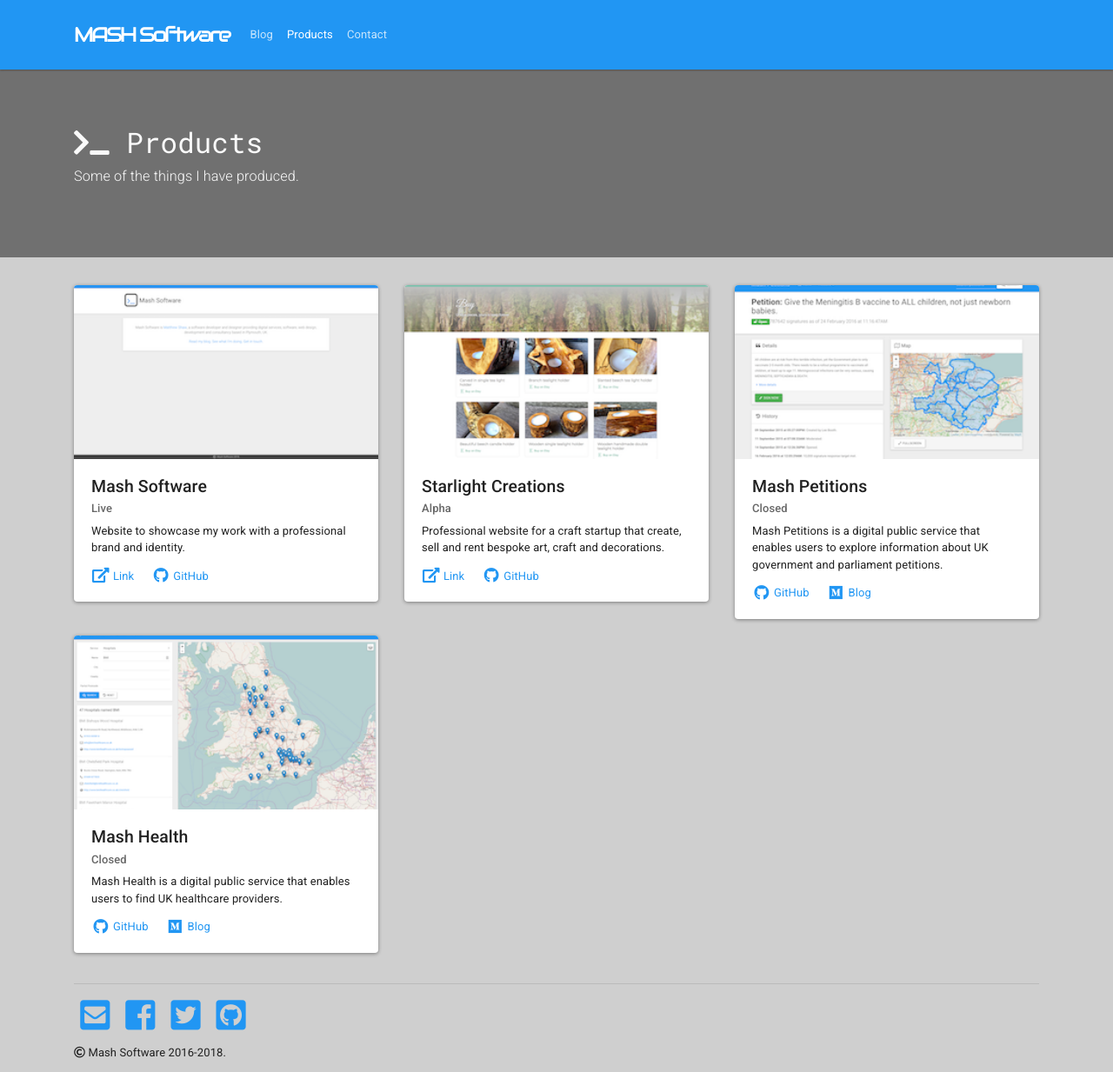
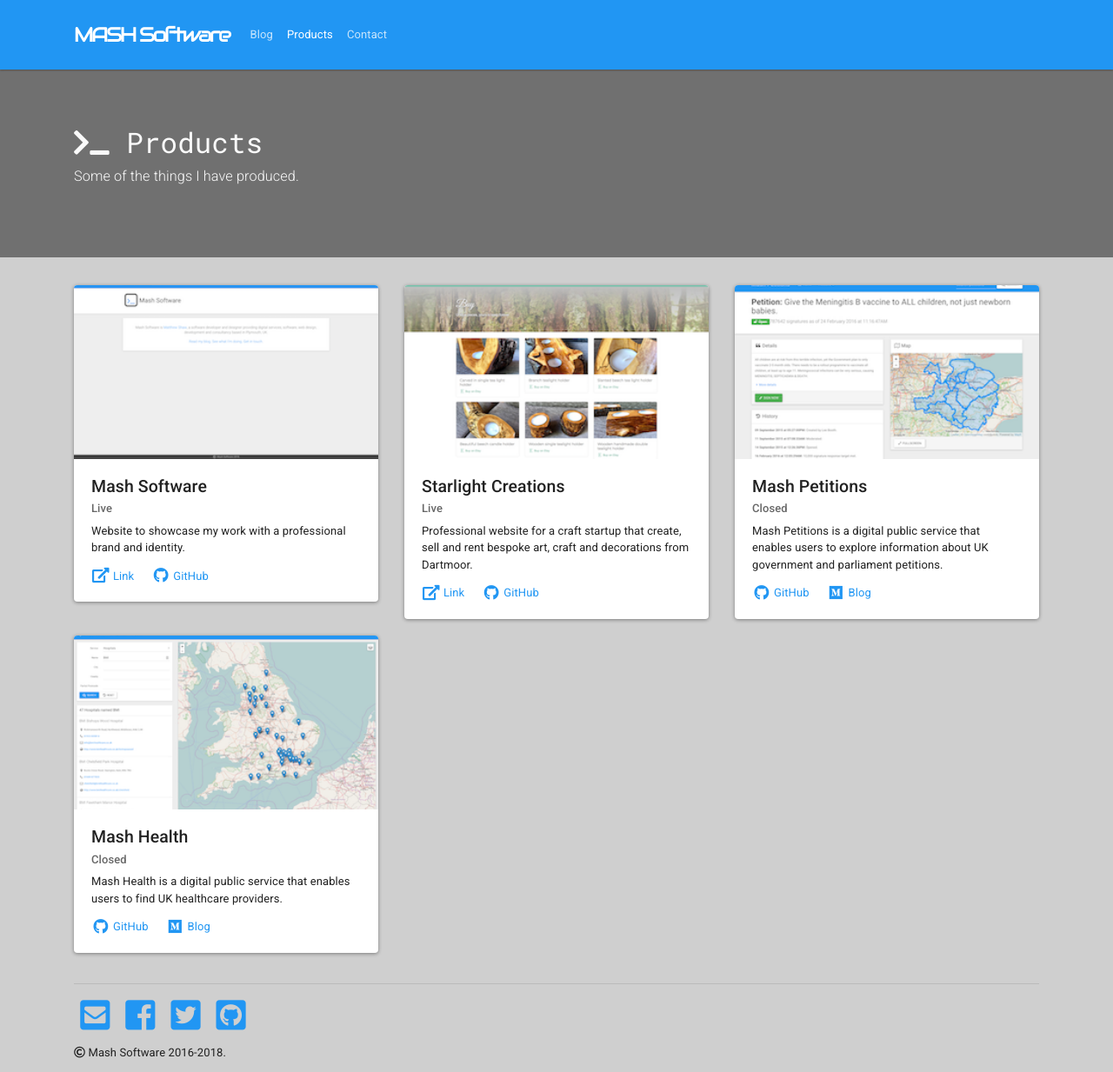
Before and after one commit to MashSoftware/mashsoftware.github.io, a Jekyll site: the page built from products.html, in a window 1280 px wide. Shown: the whole page at 87% size. Built offline with Jekyll 4.4.1, drawn with Linux system fonts in a browser that asks for light colours; nearby versions of some CDN libraries.

Commit message:
starlight url and stage

```diff
--- a/_data/products.yml
+++ b/_data/products.yml
@@ -5,9 +5,9 @@
   description: Website to showcase my work with a professional brand and identity.
   repo: https://github.com/MashSoftware/mashsoftware.github.io
 - name: Starlight Creations
-  url: http://www.starlightcreations.co.uk/
-  stage: Alpha
-  description: Professional website for a craft startup that create, sell and rent bespoke art, craft and decorations.
+  url: https://www.starlightcreations.co.uk/
+  stage: Live
+  description: Professional website for a craft startup that create, sell and rent bespoke art, craft and decorations from Dartmoor.
   img: /img/starlight.png
   repo: https://github.com/MashSoftware/mashsoftware.github.io
 - name: Mash Petitions
```
